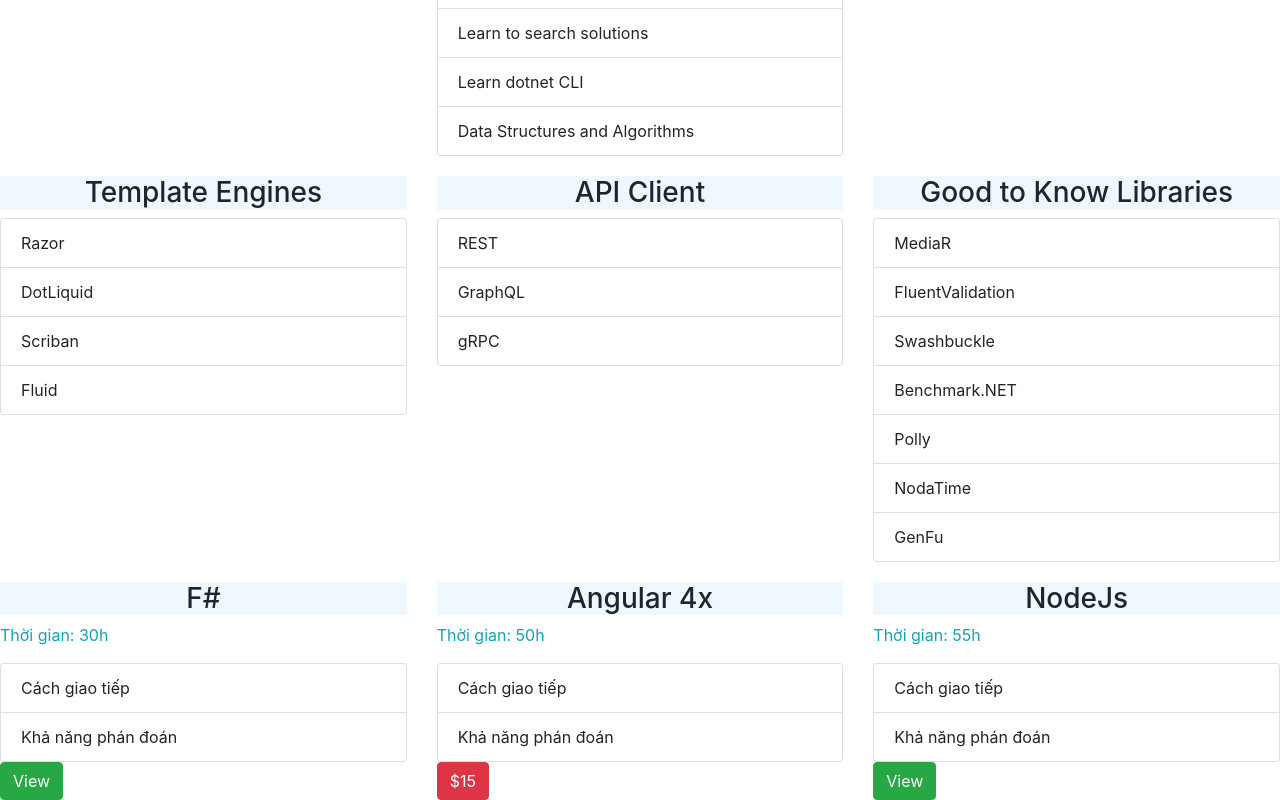
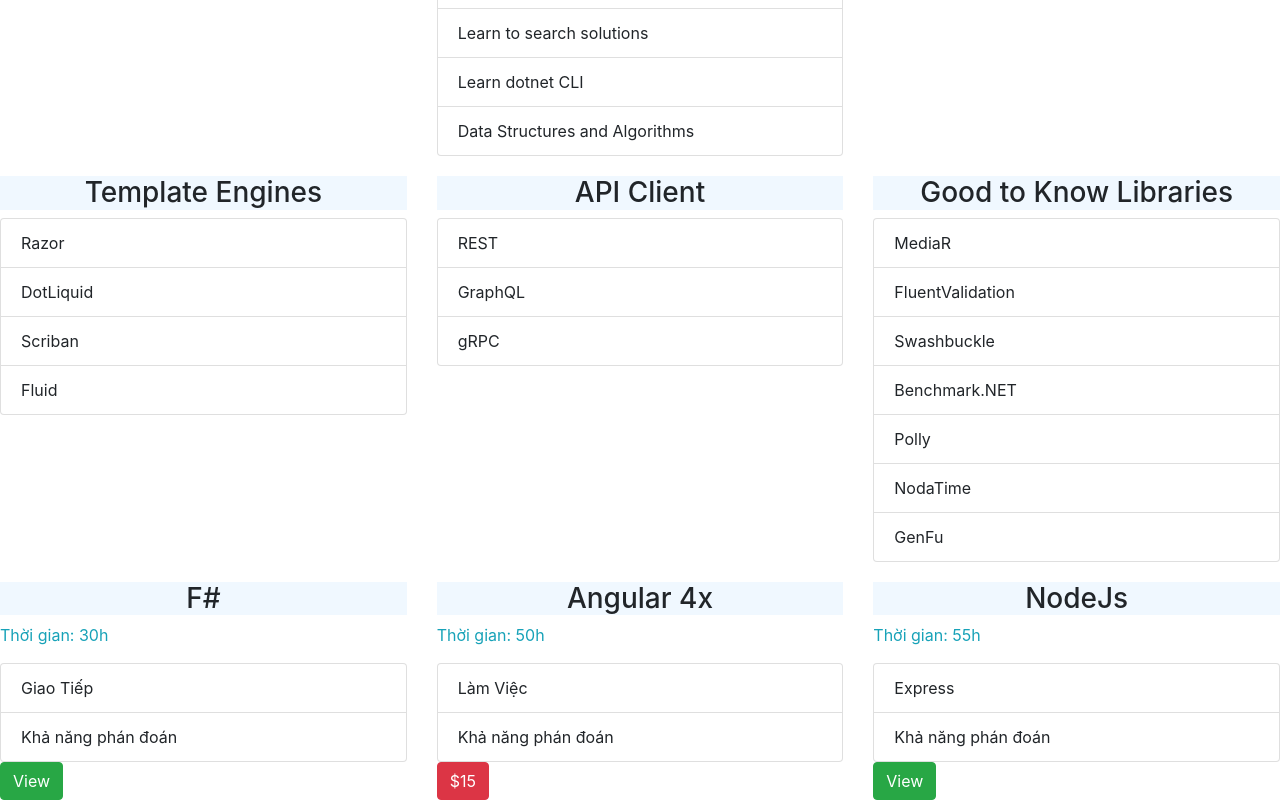
Before and after one commit to TuyenNguyenTu/DemoReactTutorial, a React (Create React App) app: page / in a window 1280 px wide. Shown: the part 1165-1965 px from the top of the page. Built offline with nearby package versions, Linux system fonts and the light colour scheme.

Commit message:
first commit

```diff
--- a/src/App.js
+++ b/src/App.js
@@ -22,23 +22,26 @@
     {
         Tuyen: 'F#',
         time: '30h',
-        free: 'true'
+        free: 'true',
+        liChildren:'Giao Tiếp'
     },
     {
         Tuyen:'Angular 4x',
         time: '50h',
-        free: 'false'
+        free: 'false',
+        liChildren:'Làm Việc'
     },
     {
         Tuyen:'NodeJs',
         time: '55h',
-        free: 'true'
+        free: 'true',
+        liChildren:'Express'
     }
 ];
 
 const elementCourse = items.map((item)=>
 
-<CourseGood Tuyen={item.Tuyen} time={item.time} free={item.free} key={item.Tuyen}/>
+<CourseGood Tuyen={item.Tuyen} time={item.time} free={item.free} key={item.Tuyen} liChildren={item.liChildren}/>
 );
   return (
     <div>
--- a/src/Components/CourseGoodToKnow.js
+++ b/src/Components/CourseGoodToKnow.js
@@ -27,7 +27,7 @@
                         <p className="text-info">Thời gian: {this.props.time}</p>
                         <p>{this.props.children}</p>
                         <ul className="list-group">
-                            <li className="list-group-item li-hover">Cách giao tiếp</li>
+                            <li className="list-group-item li-hover">{this.props.liChildren}</li>
                             <li className="list-group-item li-hover">Khả năng phán đoán </li>
                         </ul>
                     </div>
```
